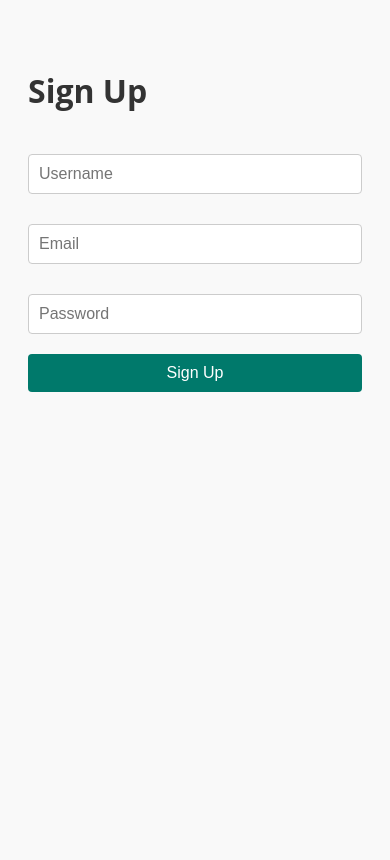
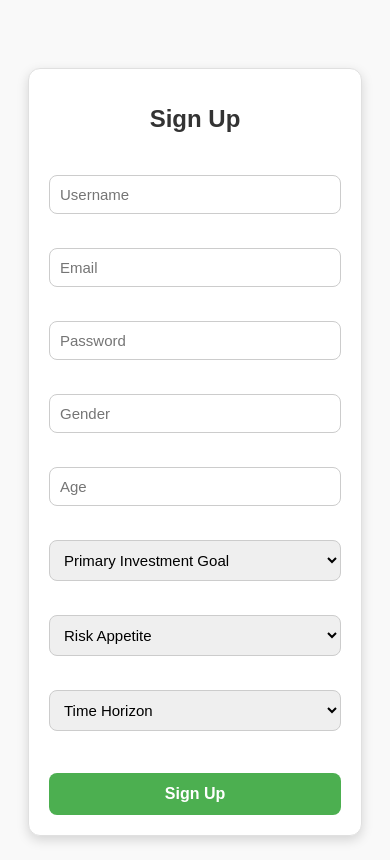
Before and after one commit to asish-kun/AI-Financial-Advisor-UI, a React (Create React App) app: page /signup in a window 390 px wide. Built offline with nearby package versions, Linux system fonts and the light colour scheme.

Commit message:
Signup Page updated and User Authentication flow added

```diff
--- a/package.json
+++ b/package.json
@@ -21,10 +21,11 @@
     "web-vitals": "^2.1.4"
   },
   "scripts": {
-    "start": "react-scripts start",
+    "start": "react-scripts start --port 3000",
     "build": "react-scripts build",
     "test": "react-scripts test",
     "eject": "react-scripts eject"
+
   },
   "eslintConfig": {
     "extends": [
--- a/src/webpages/LoginPage.js
+++ b/src/webpages/LoginPage.js
@@ -32,7 +32,7 @@ const LoginPage = () => {
         }
 
         try {
-            const response = await fetch('http://127.0.0.1:5000/login', {
+            const response = await fetch('http://localhost:5000/login', {
                 method: 'POST',
                 headers: { 'Content-Type': 'application/json' },
                 body: JSON.stringify({ email, password }),
--- /dev/null
+++ b/src/webpages/SignUpPage.css
@@ -0,0 +1,113 @@
+/* SignupPage.css */
+
+/* Form container */
+form {
+    max-width: 700px;
+    margin: 40px auto;
+    padding: 25px 30px;
+    border: 1px solid #e0e0e0;
+    border-radius: 12px;
+    box-shadow: 0 4px 12px rgba(0, 0, 0, 0.15);
+    background-color: #ffffff;
+    font-family: Arial, sans-serif;
+}
+
+/* Form title */
+h1 {
+    text-align: center;
+    color: #333;
+    font-family: 'Arial', sans-serif;
+    font-size: 24px;
+    margin-bottom: 20px;
+}
+
+/* Input and select fields */
+input[type="text"],
+input[type="email"],
+input[type="password"],
+input[type="number"],
+select,
+textarea {
+    width: 100%;
+    padding: 10px;
+    margin: 12px 0;
+    border: 1px solid #ccc;
+    border-radius: 8px;
+    font-size: 16px;
+    font-family: Arial, sans-serif;
+    box-sizing: border-box;
+    transition: border-color 0.3s ease;
+}
+
+/* Input focus effect */
+input:focus,
+select:focus,
+textarea:focus {
+    outline: none;
+    border-color: #4CAF50;
+}
+
+/* Checkbox container */
+h3 {
+    margin: 20px 0 10px;
+    color: #444;
+    font-size: 18px;
+    font-weight: 500;
+}
+
+label {
+    display: flex;
+    align-items: center;
+    margin-bottom: 8px;
+    color: #555;
+    font-size: 16px;
+    cursor: pointer;
+}
+
+/* Checkbox styling */
+input[type="checkbox"] {
+    margin-right: 8px;
+    width: 18px;
+    height: 18px;
+    cursor: pointer;
+}
+
+/* Button styling */
+button {
+    width: 100%;
+    padding: 12px;
+    margin-top: 20px;
+    border: none;
+    border-radius: 8px;
+    background-color: #4CAF50;
+    color: #ffffff;
+    font-size: 18px;
+    font-weight: 600;
+    cursor: pointer;
+    transition: background-color 0.3s ease;
+}
+
+button:hover {
+    background-color: #45a049;
+}
+
+/* Media queries for responsive design */
+@media (max-width: 768px) {
+    form {
+        padding: 20px;
+    }
+
+    input[type="text"],
+    input[type="email"],
+    input[type="password"],
+    input[type="number"],
+    select,
+    textarea {
+        padding: 10px;
+        font-size: 15px;
+    }
+
+    button {
+        font-size: 16px;
+    }
+}
--- a/src/webpages/SignUpPage.js
+++ b/src/webpages/SignUpPage.js
@@ -1,25 +1,51 @@
 // src/components/SignupPage.js
 import React, { useState } from 'react';
 import { useNavigate } from 'react-router-dom';
+import './SignUpPage.css';
 
 const SignupPage = () => {
-    const [username, setUsername] = useState(''); // Add a username state
+    const [username, setUsername] = useState('');
     const [email, setEmail] = useState('');
     const [password, setPassword] = useState('');
+    const [gender, setGender] = useState('');
+    const [age, setAge] = useState('');
+    const [investmentGoal, setInvestmentGoal] = useState('');
+    const [riskAppetite, setRiskAppetite] = useState('');
+    const [timeHorizon, setTimeHorizon] = useState('');
 
     const navigate = useNavigate();
 
     const handleSignup = async (e) => {
         e.preventDefault();
-        const response = await fetch('http://127.0.0.1:5000/signup', {
-            method: 'POST',
-            headers: { 'Content-Type': 'application/json' },
-            body: JSON.stringify({ username, email, password }), // Send username along with email and password
-        });
-        const data = await response.json();
-        alert(data.message || 'Signup successful');
-        if (response.ok) {
+        try {
+            // Update to point to the correct backend port, e.g., 5000
+            const response = await fetch('http://localhost:5000/signup', {
+                method: 'POST',
+                headers: { 'Content-Type': 'application/json' },
+                body: JSON.stringify({
+                    username,
+                    email,
+                    password,
+                    gender,
+                    age,
+                    investmentGoal,
+                    riskAppetite,
+                    timeHorizon,
+                }),
+            });
+
+            if (!response.ok) {
+                throw new Error('Signup failed. Please try again.');
+            }
+
+            const data = await response.json();
+            alert(data.message || 'Signup successful');
+
+            // Redirect to login page upon successful signup
             navigate('/login');
+        } catch (error) {
+            console.error('Error during signup:', error);
+            alert('There was a problem with the signup process. Please try again.');
         }
     };
 
@@ -29,6 +55,31 @@ const SignupPage = () => {
             <input type="text" placeholder="Username" value={username} onChange={(e) => setUsername(e.target.value)} required />
             <input type="email" placeholder="Email" value={email} onChange={(e) => setEmail(e.target.value)} required />
             <input type="password" placeholder="Password" value={password} onChange={(e) => setPassword(e.target.value)} required />
+
+            <input type="text" placeholder="Gender" value={gender} onChange={(e) => setGender(e.target.value)} required />
+            <input type="number" placeholder="Age" value={age} onChange={(e) => setAge(e.target.value)} required />
+
+            <select value={investmentGoal} onChange={(e) => setInvestmentGoal(e.target.value)} required>
+                <option value="">Primary Investment Goal</option>
+                <option value="capital_growth">Capital Growth</option>
+                <option value="income_generation">Income Generation</option>
+                <option value="capital_preservation">Capital Preservation</option>
+            </select>
+
+            <select value={riskAppetite} onChange={(e) => setRiskAppetite(e.target.value)} required>
+                <option value="">Risk Appetite</option>
+                <option value="high">High</option>
+                <option value="medium">Medium</option>
+                <option value="low">Low</option>
+            </select>
+
+            <select value={timeHorizon} onChange={(e) => setTimeHorizon(e.target.value)} required>
+                <option value="">Time Horizon</option>
+                <option value="short_term">Short-term (1-3 years)</option>
+                <option value="medium_term">Medium-term (3-7 years)</option>
+                <option value="long_term">Long-term (7+ years)</option>
+            </select>
+
             <button type="submit">Sign Up</button>
         </form>
     );
```
Also changed, not shown: src/Server.js (added, +21 -0 lines), src/webpages/cosmosClient.js (added, +20 -0 lines), 1 other file (tests, documents, lock files or other folders).
